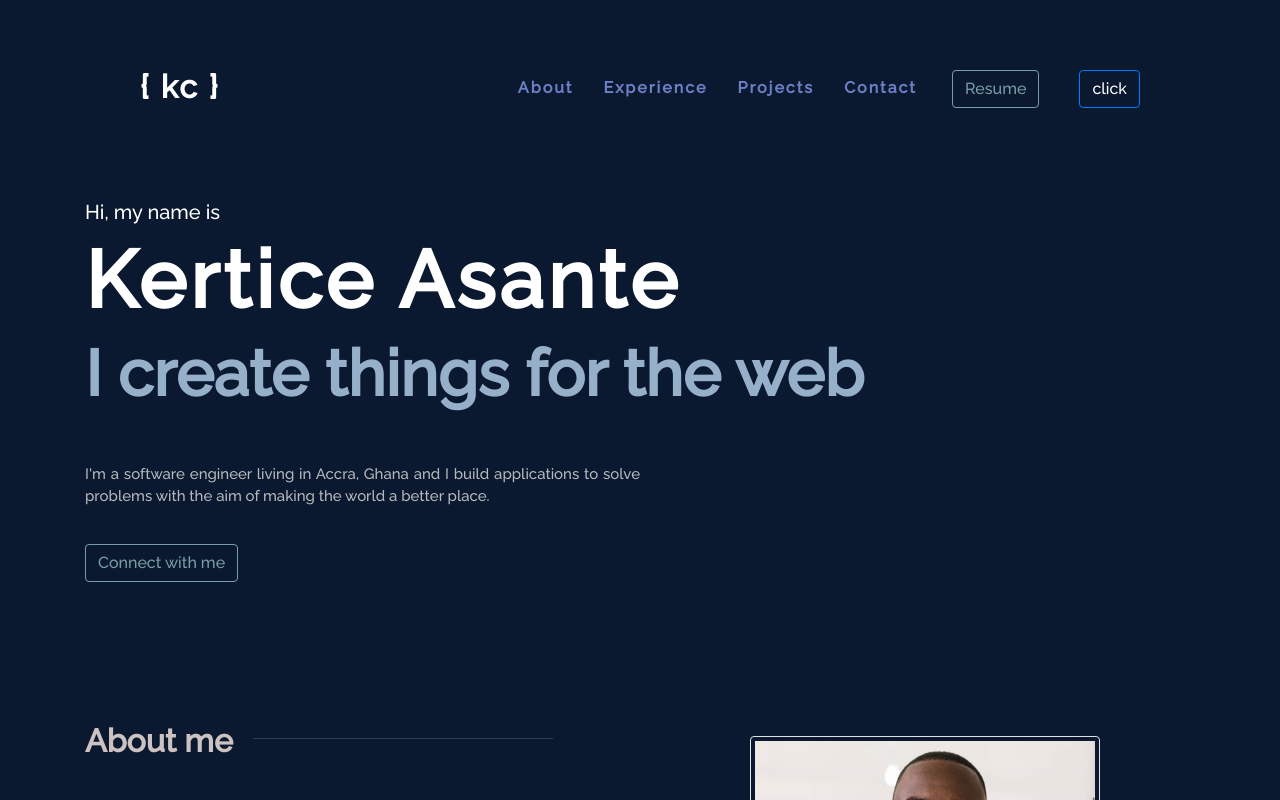
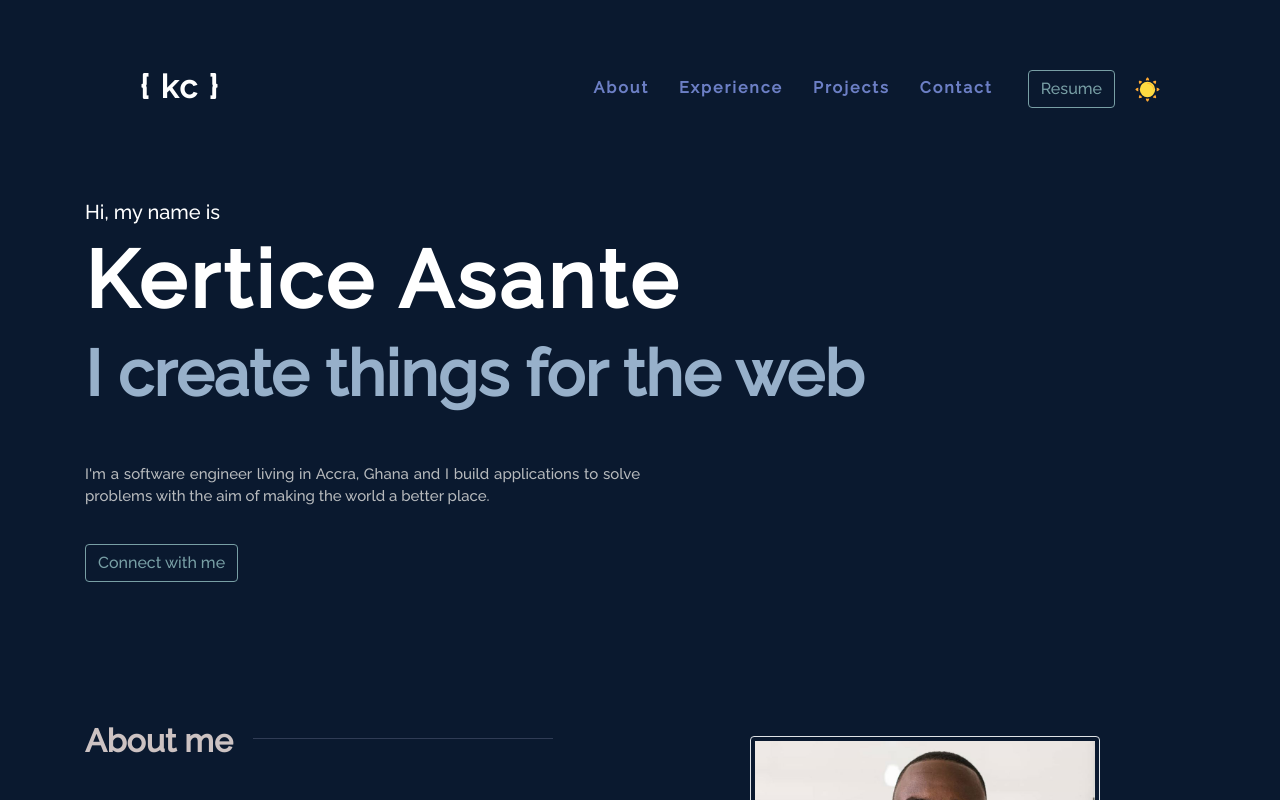
Before and after one commit to KwameKert/myportfolio, a Vue app: page / in a window 1280 px wide. Shown: the top 800 px of the page. Built offline with nearby package versions, Linux system fonts and the light colour scheme.

Commit message:
final changes added

```diff
--- a/src/components/Header.vue
+++ b/src/components/Header.vue
@@ -10,7 +10,9 @@
             <li class="links"><a href="#projects">Projects</a></li>
             <li class="links"><a href="#contact">Contact</a></li>
             <li ><a href="https://drive.google.com/file/d/1Klxzquh2yiHwwskMEF_2hmWasswrkmSm/view?usp=sharing" target="blank" class="btn btn-outline-primary">Resume</a></li>
-            <li><a @click="darkThemeSwitch" class="btn btn-primary">click</a></li>
+            <li class="day-night" @click="darkThemeSwitch">
+                <img src="@/assets/img/moon.svg" alt="" v-if="!isDark">  <img src="@/assets/img/sun.svg" alt="" v-if="isDark">
+            </li>
         </ul>
 
      </header>
@@ -39,12 +41,11 @@
             <li class="links"><a href="#projects">Projects</a></li>
             <li class="links"><a href="#contact">Contact</a></li>
             <li ><button  class="btn btn-outline-primary">Resume</button></li>
-             <li><a @click="darkThemeSwitch" class="btn btn-primary">click</a></li>
+             <li class="day-night" @click="darkThemeSwitch">
+                <img src="@/assets/img/moon.svg" alt="" v-if="!isDark">  <img src="@/assets/img/sun.svg" alt="" v-if="isDark">
+            </li>
         </ul>
                 </div>
-                <!-- <div class="col-9">
-
-                </div> -->
             </div>
 
 		</div>
@@ -139,6 +140,9 @@ li{
     list-style: none;
 }
 
+.day-night{
+    cursor: pointer;
+}
 
 
 
```
Also changed, not shown: src/assets/img/moon.svg (added), src/assets/img/sun.svg (added).
